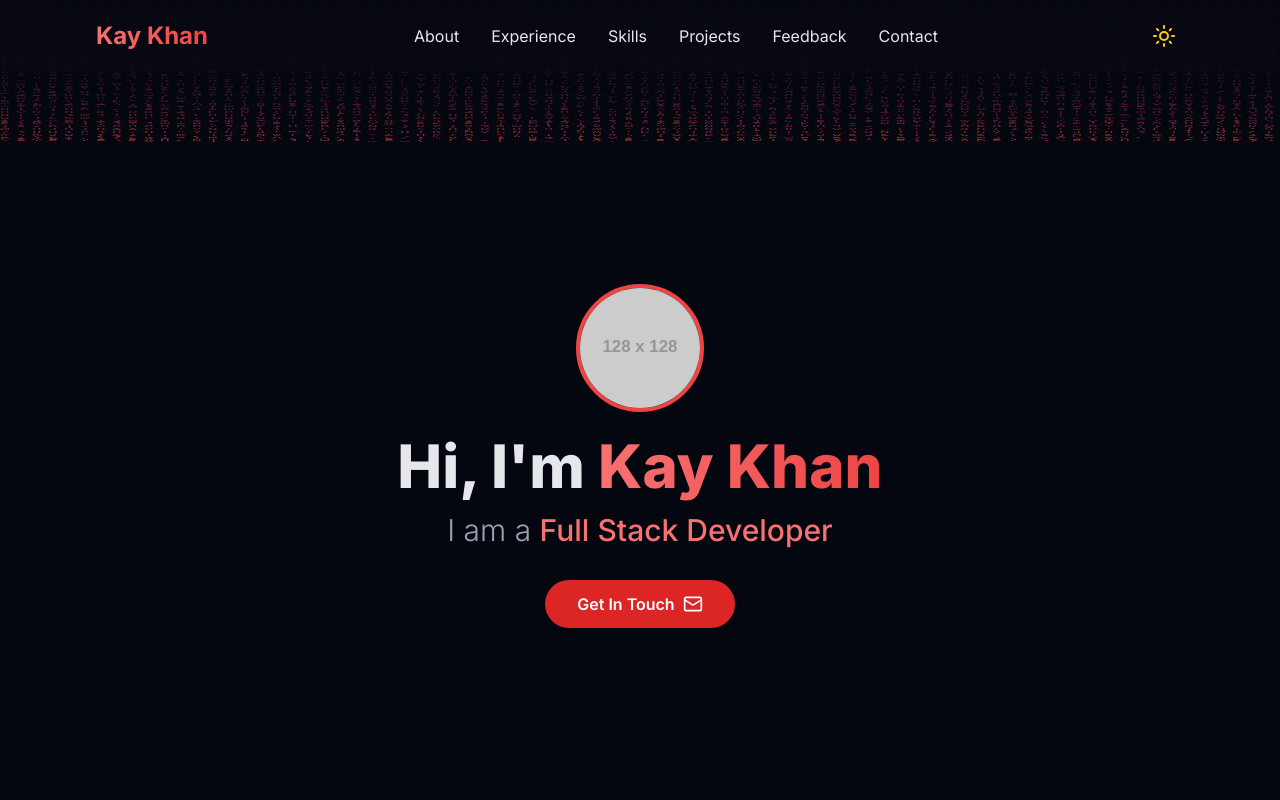
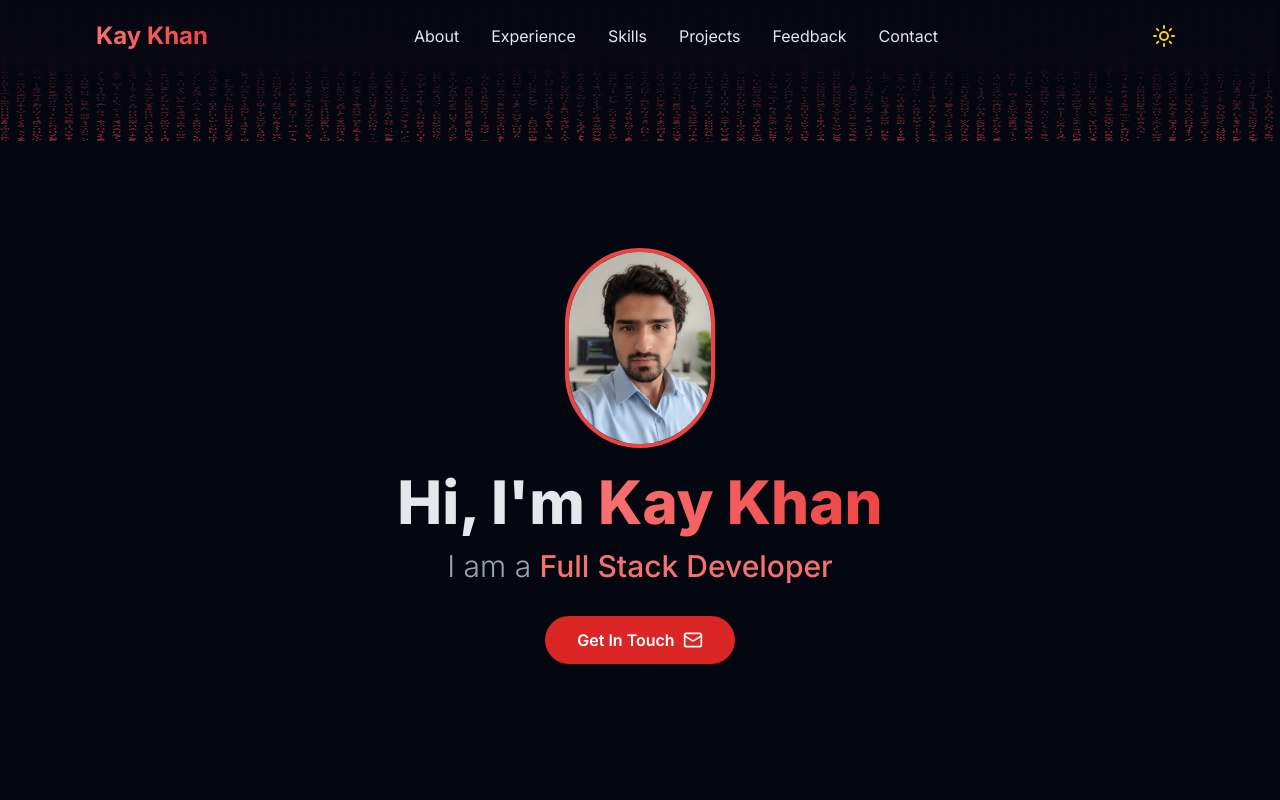
Before and after one commit to kaykhan313/My-Portfolio-, a plain HTML site: page index.html in a window 1280 px wide. Shown: the top 800 px of the page. Drawn offline with nearby package versions, Linux system fonts and the light colour scheme; placeholder pictures from the web are drawn by us; animation ran at ten frames a second.

Commit message:
Add files via upload

```diff
--- a/index.html
+++ b/index.html
@@ -211,8 +211,8 @@
         <!-- 2. Hero Section (हीरो सेक्शन) -->
         <section id="hero" class="min-h-[80vh] flex items-center justify-center text-center scroll-reveal">
             <div>
-                <img src="https://placehold.co/128x128/ef4444/ffffff?text=K"
-                    alt="Profile Picture"
+                <img src="kay.png"
+                    alt="Profile Picture" style="height: 200px; width: 150px;"
                     class="w-32 h-32 rounded-full mx-auto mb-6 border-4 border-red-500 shadow-xl ring-4 ring-red-500/50 hover:ring-8 transition duration-500 ring-pulse">
 
                 <h1 class="text-4xl sm:text-6xl font-extrabold mb-4 leading-tight">
```
